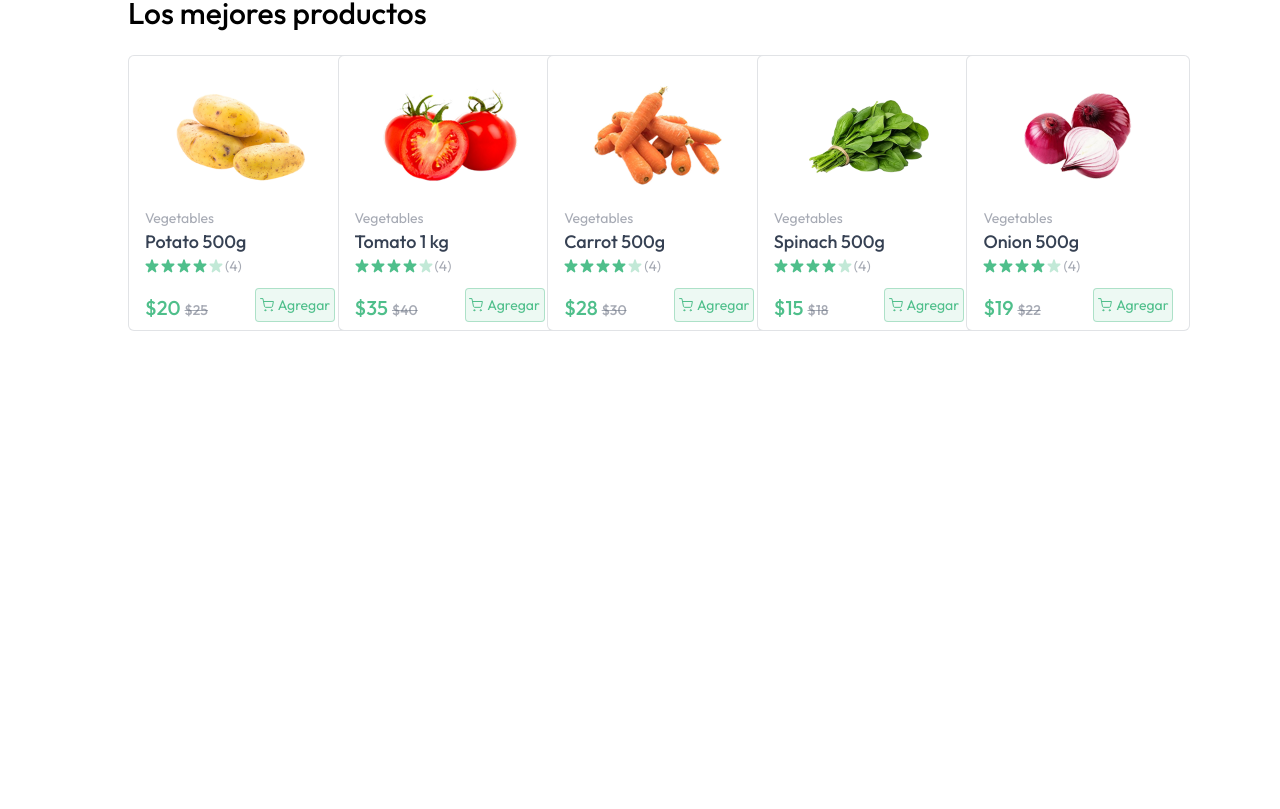
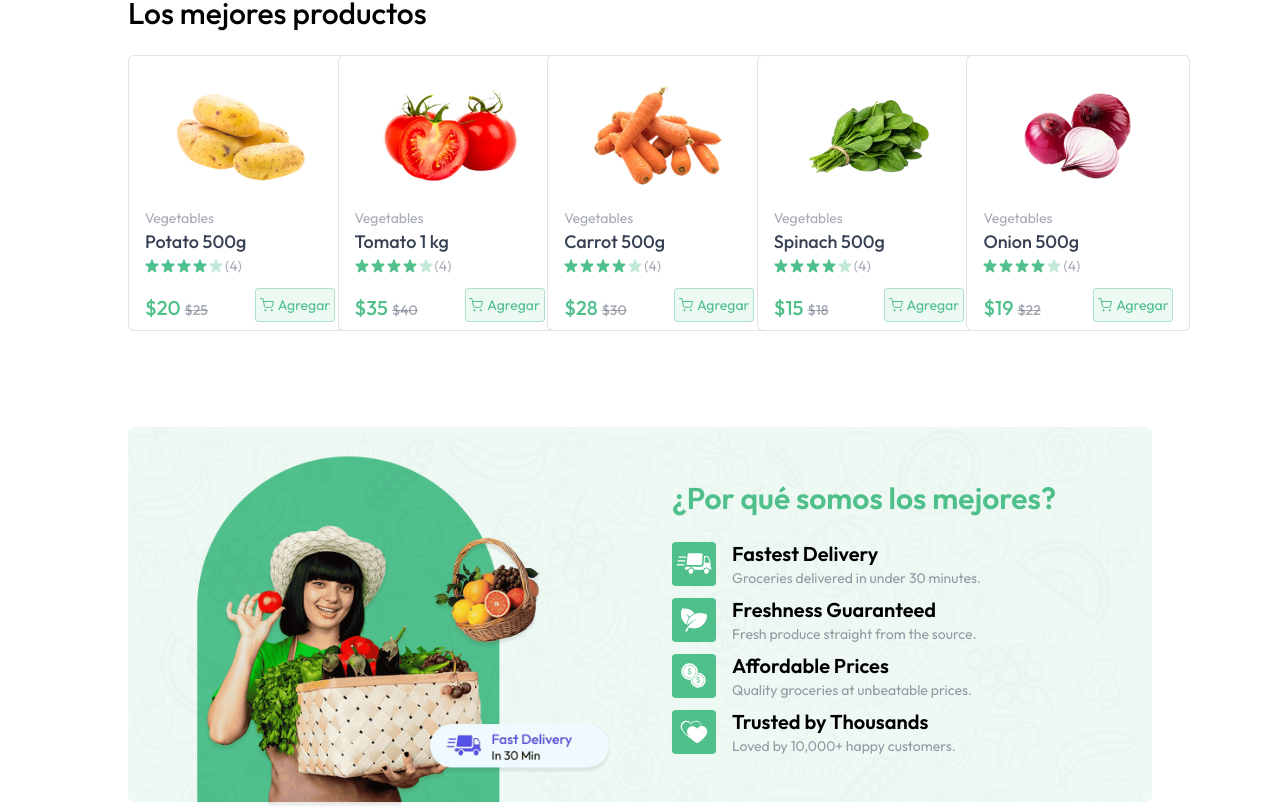
Before and after one commit to 02Alexis/delivery_website, a React (Vite) app in the folder client/: page / in a window 1280 px wide. Shown: the part 873-1682 px from the top of the page. Before the commit the page ends 1204 px from the top, so only its background shows below. Built offline with nearby package versions, Linux system fonts and the light colour scheme.

Commit message:
creación de componente baner inferior

```diff
--- /dev/null
+++ b/client/src/components/BottomBanner.jsx
@@ -0,0 +1,27 @@
+import React from 'react'
+import { assets, features } from '../assets/assets'
+
+const BottomBanner = () => {
+  return (
+    <div className='relative mt-24'>
+        <img src={assets.bottom_banner_image} alt="" className='w-full hidden md:block'/>
+        <img src={assets.bottom_banner_image_sm} alt="" className='w-full md:hidden'/>
+        <div className='absolute inset-0 flex flex-col items-center md:items-end  md:justify-center pt-16 md:pt-0 md:pr-24'>
+            <div>
+                <h1 className='text-2xl md:text-3xl font-semibold text-primary mb-6'>¿Por qué somos los mejores?</h1>
+                {features.map((feature, index) => (
+                    <div key={index} className='flex items-center gap-4 mt-2'>
+                        <img src={feature.icon} alt={feature.title} className='md:w-11 w-9' />
+                        <div>
+                            <h3 className='text-lg md:text-xl font-semibold'>{feature.title}</h3>
+                            <p className='text-gray-500/70 text-xs md:text-sm'>{feature.description}</p>
+                        </div>
+                    </div>
+                ))}
+            </div>
+        </div>
+    </div>
+  )
+}
+
+export default BottomBanner
--- a/client/src/pages/Home.jsx
+++ b/client/src/pages/Home.jsx
@@ -1,6 +1,7 @@
 import MainBanner from '../components/MainBanner.jsx'
 import Categories from '../components/Categories.jsx'
 import BestSeller from '../components/BestSeller.jsx'
+import BottomBanner from '../components/BottomBanner.jsx'
 
 const Home = () => {
   return (
@@ -8,6 +9,7 @@ const Home = () => {
         <MainBanner/>
         <Categories/>
         <BestSeller/>
+        <BottomBanner/>
     </div>
   )
 }
```
